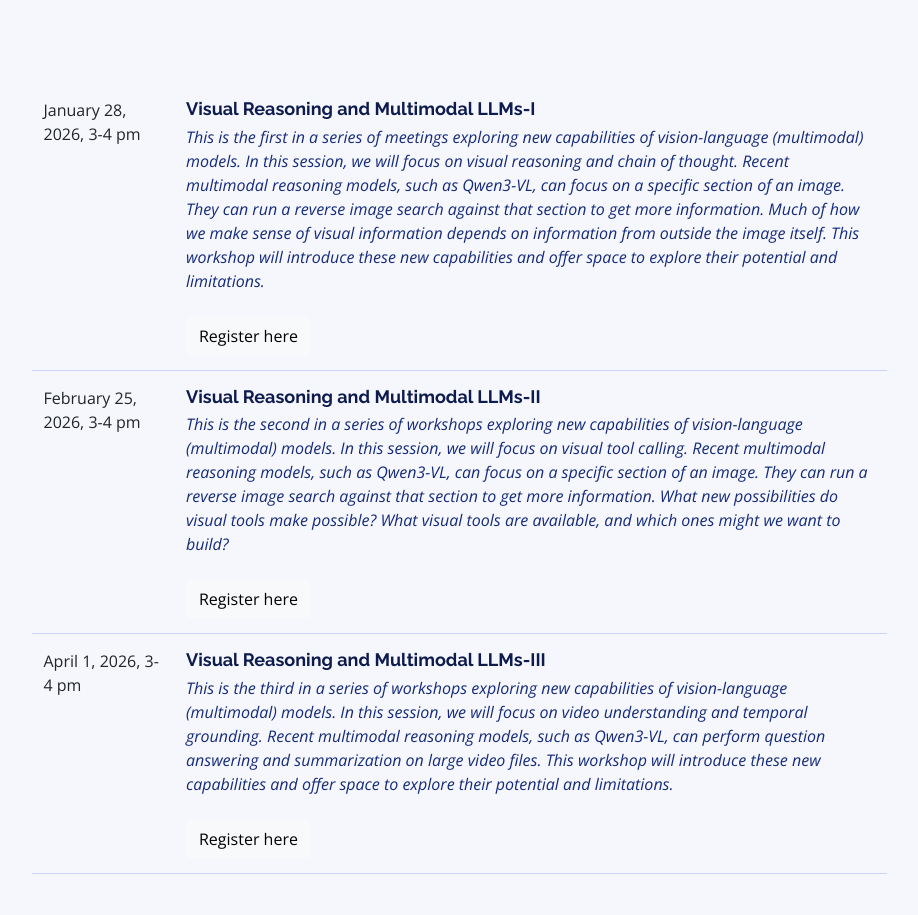
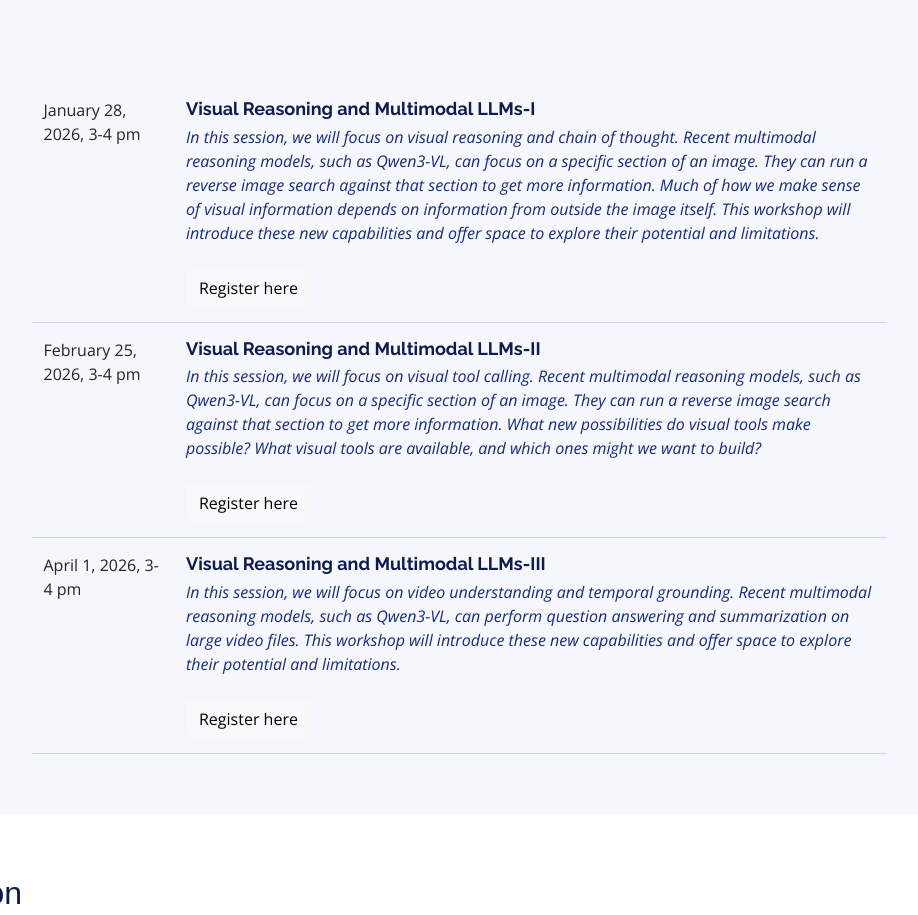
Before and after one commit to PULdischo/responsible-ai, an Eleventy site: page index.njk in a window 1280 px wide. Shown: the part 940-1855 px from the top of the page, without its empty margins (181-1099 px from the left). Built offline with nearby package versions, Linux system fonts and the light colour scheme; Eleventy itself is replaced by a stand-in of ours; files that its build step writes are made by us from their sources; a web font is replaced by a local one.

Commit message:
shorter text

```diff
--- a/index.njk
+++ b/index.njk
@@ -44,7 +44,7 @@ aboutEvent: Responsible AI is a series of workshops that will introduce you to t
               <div class="col-md-2"><time>January 28, 2026, 3-4 pm</time></div>
               <div class="col-md-10">
                 <h4>Visual Reasoning and Multimodal LLMs-I</h4>
-                <p>This is the first in a series of meetings exploring new capabilities of vision-language (multimodal) models. In this session, we will focus on visual reasoning and chain of thought. Recent multimodal reasoning models, such as Qwen3-VL, can focus on a specific section of an image. They can run a reverse image search against that section to get more information. Much of how we make sense of visual information depends on information from outside the image itself. This workshop will introduce these new capabilities and offer space to explore their potential and limitations.</p>
+                <p>In this session, we will focus on visual reasoning and chain of thought. Recent multimodal reasoning models, such as Qwen3-VL, can focus on a specific section of an image. They can run a reverse image search against that section to get more information. Much of how we make sense of visual information depends on information from outside the image itself. This workshop will introduce these new capabilities and offer space to explore their potential and limitations.</p>
               <br>
                 <a href="https://libcal.princeton.edu/event/16041508"><button type="button" class="btn btn-light">Register here</button></a>
               </div>
@@ -61,7 +61,7 @@ aboutEvent: Responsible AI is a series of workshops that will introduce you to t
               <div class="col-md-2"><time>February 25, 2026, 3-4 pm</time></div>
               <div class="col-md-10">
                 <h4>Visual Reasoning and Multimodal LLMs-II</h4>
-                <p>This is the second in a series of workshops exploring new capabilities of vision-language (multimodal) models. In this session, we will focus on visual tool calling. Recent multimodal reasoning models, such as Qwen3-VL, can focus on a specific section of an image. They can run a reverse image search against that section to get more information. What new possibilities do visual tools make possible? What visual tools are available, and which ones might we want to build?</p>
+                <p>In this session, we will focus on visual tool calling. Recent multimodal reasoning models, such as Qwen3-VL, can focus on a specific section of an image. They can run a reverse image search against that section to get more information. What new possibilities do visual tools make possible? What visual tools are available, and which ones might we want to build?</p>
                 <br>
                 <a href="https://libcal.princeton.edu/event/16041988"><button type="button" class="btn btn-light">Register here</button></a>
               </div>
@@ -77,7 +77,7 @@ aboutEvent: Responsible AI is a series of workshops that will introduce you to t
               <div class="col-md-2"><time>April 1, 2026, 3-4 pm</time></div>
               <div class="col-md-10">
                 <h4>Visual Reasoning and Multimodal LLMs-III</h4>
-                <p>This is the third in a series of workshops exploring new capabilities of vision-language (multimodal) models. In this session, we will focus on video understanding and temporal grounding. Recent multimodal reasoning models, such as Qwen3-VL, can perform question answering and summarization on large video files. This workshop will introduce these new capabilities and offer space to explore their potential and limitations.</p>
+                <p>In this session, we will focus on video understanding and temporal grounding. Recent multimodal reasoning models, such as Qwen3-VL, can perform question answering and summarization on large video files. This workshop will introduce these new capabilities and offer space to explore their potential and limitations.</p>
                 <br>
                 <a href="https://libcal.princeton.edu/event/16042206"><button type="button" class="btn btn-light">Register here</button></a>
               </div>
```
